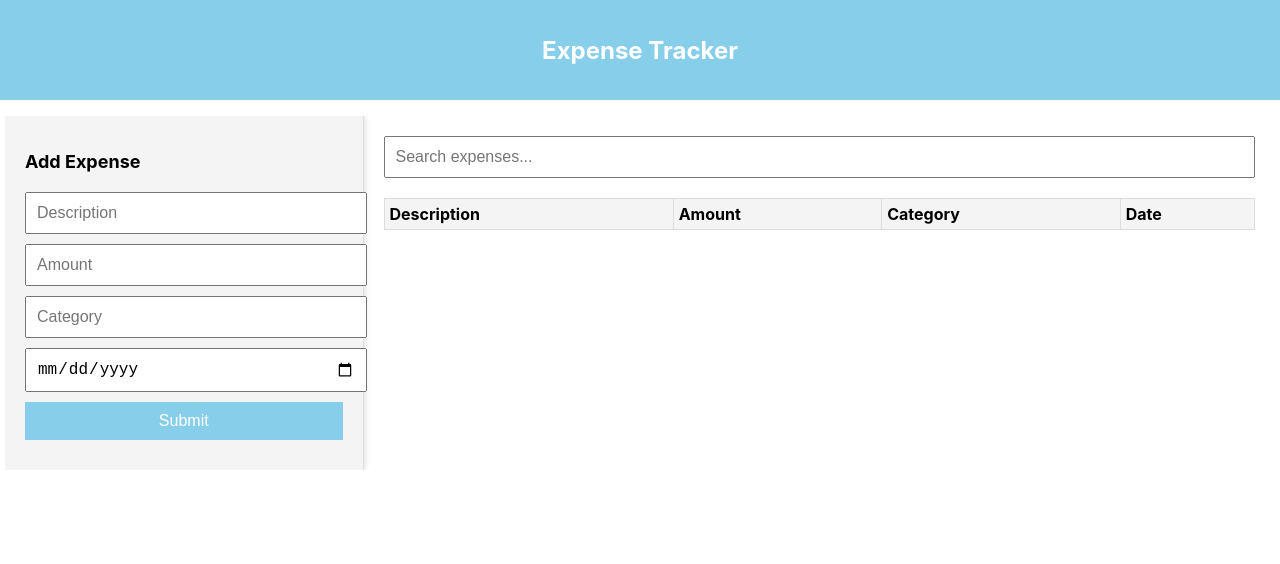
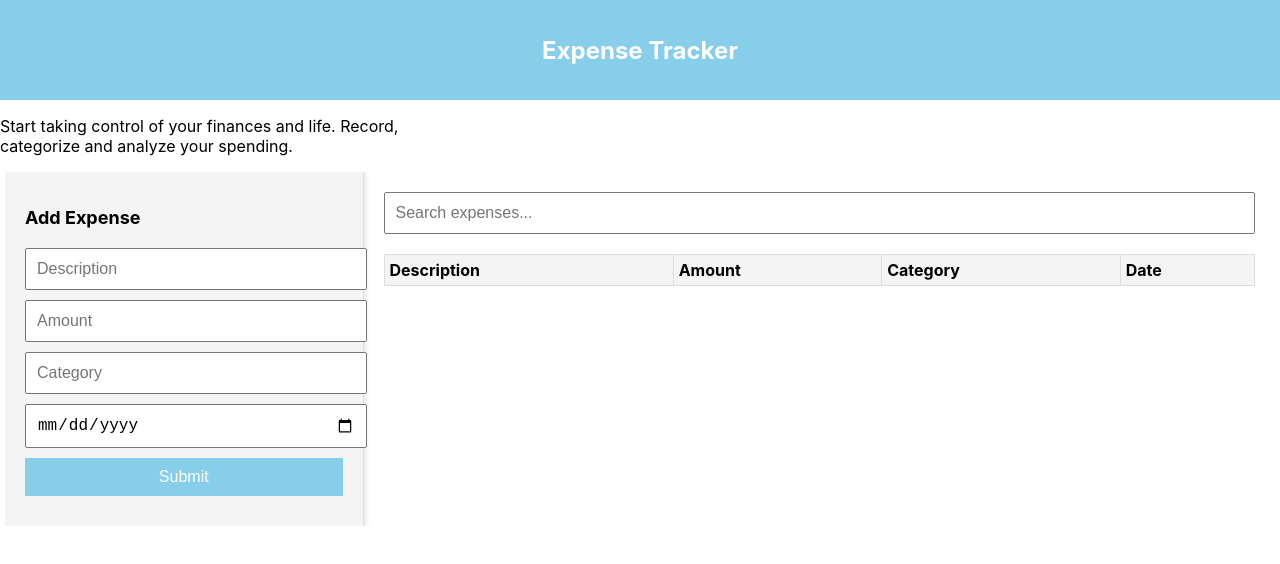
Before and after one commit to lukeembura/Code-Challenge, a React (Create React App) app: page / in a window 1280 px wide. Shown: the top 564 px of the page. Built offline with nearby package versions, Linux system fonts and the light colour scheme.

Commit message:
updated app.js

```diff
--- a/src/components/App.js
+++ b/src/components/App.js
@@ -33,7 +33,8 @@ function App() {
         <h1>Expense Tracker</h1>
       </header>
       <div className="App-content">
-        <p></p>
+        <p>Start taking control of your finances and life. Record,<br>
+        </br>categorize and analyze your spending.</p>
        </div>
       <div className="App-body">
         {/* Sidebar for Form */}
```
